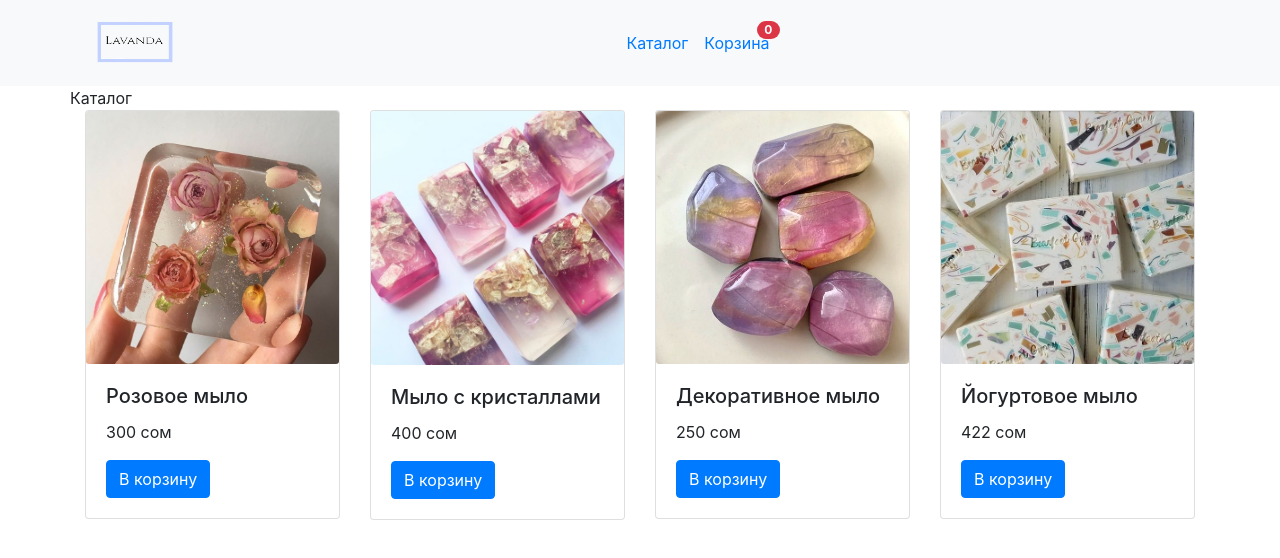
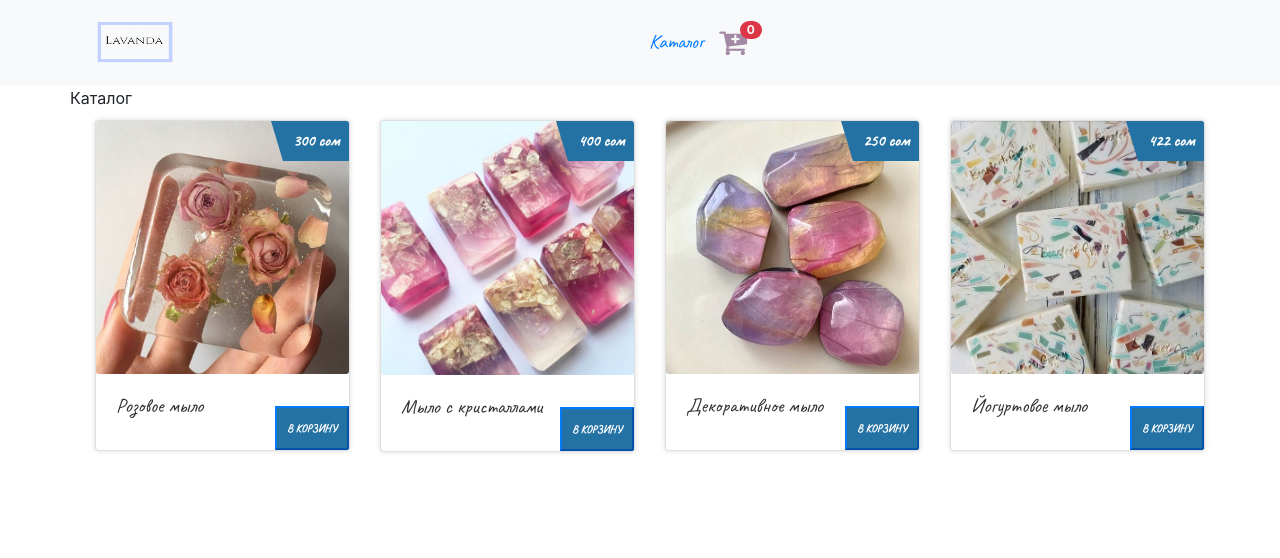
Before and after one commit to ibragimova01/Soap-store, a React (Create React App) app: page /catalog in a window 1280 px wide. Shown: the top 558 px of the page. Built offline with nearby package versions, Linux system fonts and the light colour scheme.

Commit message:
feat(catalog): add styles to product card

```diff
--- a/public/assets/css/main.css
+++ b/public/assets/css/main.css
@@ -8,9 +8,6 @@
   box-shadow: 0 .5rem 1rem rgba(0,0,0,.15);
   background-color: white;
 }
-.cart-status {
-  position: absolute;
-  top: -10px;
-  right: -10px;
-  text-decoration: none;
+.cart-btn:active {
+  box-shadow: 0 .125rem .25rem rgba(0,0,0,.075);
 }
--- a/public/index.html
+++ b/public/index.html
@@ -2,9 +2,11 @@
 <html lang="en">
   <head>
     <meta charset="utf-8" />
-    <meta name="viewport" content="width=device-width, initial-scale=1" />
+    <meta name="viewport" content="width=device-width, initial-scale=1.0">
+    <title>Lavanda</title>
+    <link href="https://stackpath.bootstrapcdn.com/font-awesome/4.7.0/css/font-awesome.min.css" rel="stylesheet" integrity="sha384-wvfXpqpZZVQGK6TAh5PVlGOfQNHSoD2xbE+QkPxCAFlNEevoEH3Sl0sibVcOQVnN" crossorigin="anonymous">
+    <link href="https://fonts.googleapis.com/css?family=Caveat&display=swap" rel="stylesheet">
     <link rel="stylesheet" href="./assets/css/main.css">
-    <title>Lavanda</title>
   </head>
   <body>
     <div id="root"></div>
--- a/src/App.js
+++ b/src/App.js
@@ -1,6 +1,7 @@
 import React from 'react';
 import 'bootstrap/dist/css/bootstrap.min.css';
-import Header from "./Components/Header";
+import '../src/index.css'
+import Header from "./Components/header/Header";
 
 function App() {
   return (
--- a/src/Components/cart/index.js
+++ b/src/Components/cart/index.js
@@ -36,15 +36,12 @@ return (
   <div key={product.id}><CartProductRow product={product} /></div>
 )
           })}
-
-
           <div className="row justify-content-end mt-5 py-5">
               <div className="col-12 col-sm-8 col-md-5 col-lg-4 d-flex p-3" style={background}>
                   <div className="col-6 m-0 h6 font-weight-bold">
                       Итого
                   </div>
                   <div className="col-6 m-0 h5 font-weight-bold">
-
                       {shoppingCart.totalSum } сом
                   </div>
               </div>
--- a/src/Components/Header.js
+++ b/src/Components/header/Header.js
@@ -4,14 +4,14 @@ import {
   Nav,
   Container
 } from "react-bootstrap";
-import logo from "./la-bg.png";
+import logo from "../header/logo.png";
 import { BrowserRouter as Router, Switch, Route, NavLink } from "react-router-dom";
+import Catalog from '../../Pages/Catalog';
+import Cart from '../../Pages/Cart';
+import { connect } from 'react-redux';
+import "../header/header.css";
 
-import Catalog from '../Pages/Catalog';
-import Cart from '../Pages/Cart';
-import { connect } from 'react-redux';
-
- class Header extends Component {
+class Header extends Component {
   render() {
     return (
       <Router>
@@ -26,24 +26,19 @@ import { connect } from 'react-redux';
                 alt="Logo"
               />
             </Navbar.Brand>
-            <Navbar.Toggle aria-controls="responsive-navbar-nav" />
             <Navbar.Collapse id="responsive-navbar-nav">
             <Nav className="m-auto ">
               <NavLink className="mx-2 nav-title" to ="/catalog"> Каталог</NavLink>
-              <NavLink className="mx-2 position-relative" to ="/cart">Корзина<span className="badge cart-status badge-pill badge-danger">{this.props.shoppingCart.total}</span></NavLink>
+              <NavLink className="mx-2 position-relative" to ="/cart"><i className="fa fa-cart-plus m-icons"/><span className="badge cart-status badge-pill badge-danger">{this.props.shoppingCart.total}</span></NavLink>
             </Nav>
             </Navbar.Collapse>
           </Container>
           </Navbar>
-
             <Switch>
-
               <Route exact path="/catalog" component={Catalog} />
               <Route exact path="/cart" component={Cart} />
             </Switch>
           </Router>
-
-
     );
   }
 }
--- /dev/null
+++ b/src/Components/header/header.css
@@ -0,0 +1,20 @@
+.m-icons {
+  font-size: 30px;
+  color: rgba(113, 72, 114, 0.63);
+}
+.m-icons:hover {
+  color: rgba(68, 201, 224, 0.63);
+}
+.nav-title {
+  font-family: 'Caveat', cursive;
+  font-size: 20px;
+}
+.mx-2:hover {
+  text-decoration: none;
+}
+.cart-status {
+  position: absolute;
+  top: -6.5px;
+  right: -15px;
+  text-decoration: none;
+}
--- /dev/null
+++ b/src/Components/products/card.css
@@ -0,0 +1,58 @@
+.card {
+    font-family: 'Caveat', cursive;
+    position: relative;
+    overflow: hidden;
+    margin: 10px;
+    min-width: 220px;
+    max-width: 310px;
+    width: 100%;
+    color: #333;
+    text-align: left;
+    box-shadow: 0 0 5px rgba(0, 0, 0, 0.15);
+  }
+.card * {
+  -webkit-box-sizing: border-box;
+  box-sizing: border-box;
+  -webkit-transition: all 0.35s cubic-bezier(0.25, 0.5, 0.5, 0.9);
+  transition: all 0.35s cubic-bezier(0.25, 0.5, 0.5, 0.9);
+}
+.card-price {
+  position: absolute;
+  top: 0;
+  right: 0;
+  color: #ffffff;
+  background-color:  #2472a4;
+  padding: 0 10px;
+  line-height: 40px;
+  font-weight: 800;
+}
+.card-price:before {
+  position: absolute;
+  right: 100%;
+  border-style: solid;
+  border-width: 0 12px 40px 0;
+  border-color: transparent  #2472a4 transparent;
+  content: '';
+  top: 0;
+}
+.btn-card {
+  text-decoration: none;
+  position: absolute;
+  bottom: 0;
+  right: 0;
+  background-color: #2472a4;
+  line-height: 40px;
+  padding: 0 10px;
+  color: #ffffff;
+  font-weight: 800;
+  font-size: 0.7em;
+  text-transform: uppercase;
+}
+.card-img:hover
+  {
+    -webkit-transform: scale(1.1);
+    transform: scale(1.1);
+  }
+.card-img__wrapper {
+  overflow: hidden;
+}
--- a/src/Components/products/card.js
+++ b/src/Components/products/card.js
@@ -1,6 +1,7 @@
 import React, { Component } from "react";
 import {addProduct} from "../../store/actions/cartActions";
 import {connect} from "react-redux";
+import "./card.css";
 
  class ProductCard extends Component {
   shop(product) {
@@ -14,8 +15,8 @@ import {connect} from "react-redux";
         </div>
         <div className="card-body">
     <h5 className="card-title">{this.props.product.title}</h5>
-          <p className="card-text">{this.props.product.price} сом</p>
-          <button onClick={() => {this.shop(this.props.product)}} className="btn btn-primary">В корзину</button>
+          <p className="card-price">{this.props.product.price} сом</p>
+          <button onClick={() => {this.shop(this.props.product)}} className="btn-card btn-primary">В корзину</button>
         </div>
       </div>
     )
--- a/src/index.css
+++ b/src/index.css
@@ -6,7 +6,6 @@ body {
   -webkit-font-smoothing: antialiased;
   -moz-osx-font-smoothing: grayscale;
 }
-
 code {
   font-family: source-code-pro, Menlo, Monaco, Consolas, 'Courier New',
     monospace;
```
Also changed, not shown: src/Components/cart/cart.css (added), src/Components/header/logo.png (renamed from src/Components/la-bg.png).
